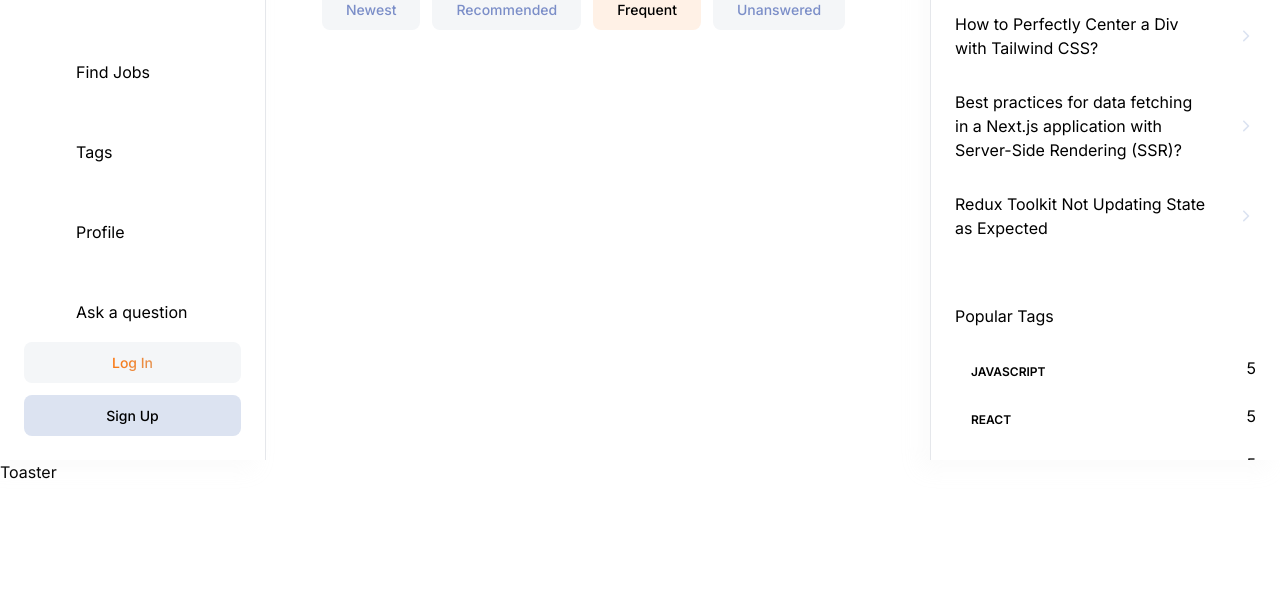
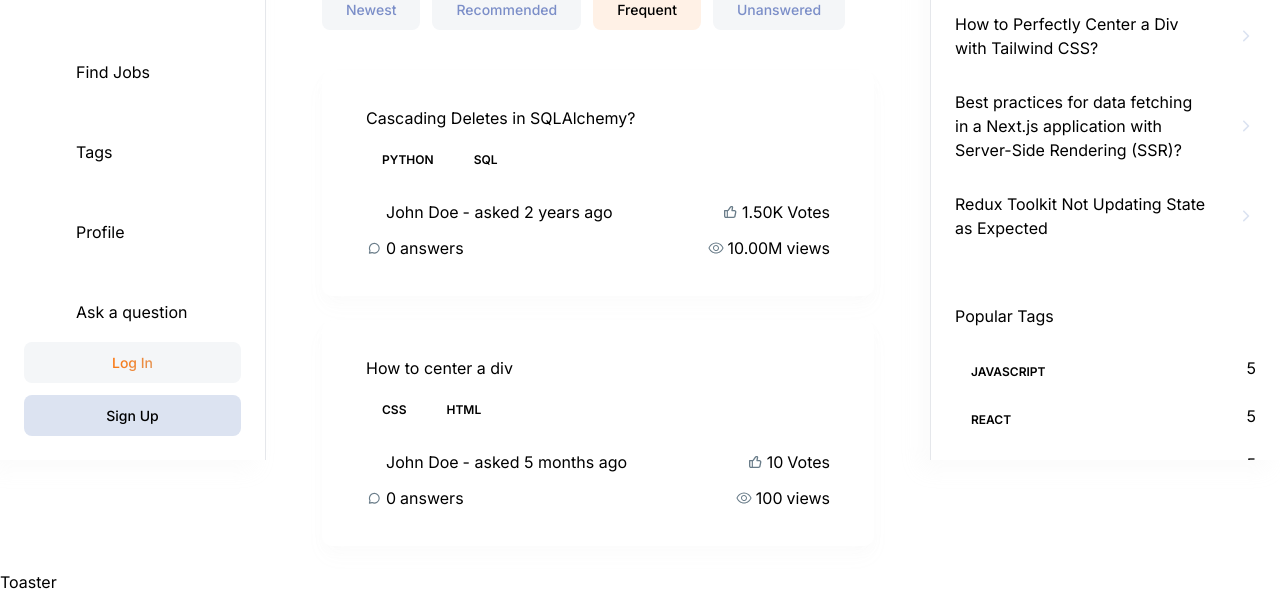
Before and after one commit to majidali137/power_flow, a Next.js app: page / in a window 1280 px wide. Shown: the part 340-931 px from the top of the page. Before the commit the page ends 824 px from the top, so only its background shows below. Built offline with nearby package versions, Linux system fonts and the light colour scheme; no server answers.

Commit message:
update home page

```diff
--- a/app/(root)/(home)/page.tsx
+++ b/app/(root)/(home)/page.tsx
@@ -1,9 +1,46 @@
+import QuestionCard from "@/components/cards/QuestionCard";
 import HomeFilter from "@/components/home/HomeFilter";
 import Filter from "@/components/shared/Filter";
+import NoResult from "@/components/shared/NoResult";
 import LocalSearchbar from "@/components/shared/search/LocalSearchbar";
 import { Button } from "@/components/ui/button";
 import { HomePageFilters } from "@/constants/filters";
 import Link from "next/link";
+
+const questions = [
+  {
+    _id: "1",
+    title: 'Cascading Deletes in SQLAlchemy?',
+    tags: [{ _id: '1', name: 'python' }, { _id: '2', name:
+      'sql' }],
+    author: {
+      _id: "1",
+      name: 'John Doe',
+      picture: 'john-doe.jpg',
+    },
+    upvotes: 1500,
+    views: 10000000,
+    answers: [],
+    createdAt: new Date('2021-09-01T12:00:00.000Z'),
+  },
+  {
+
+    _id: "2",
+    title: 'How to center a div',
+    tags: [{ _id: '3', name: 'css' }, { _id: '4', name:
+      'html' }],
+    author: {
+      _id: "2",
+      name: 'John Doe',
+      picture: 'john-doe.jpg',
+    },
+    upvotes: 10,
+    views: 100,
+    answers: [],
+    createdAt: new Date('2023-09-01T12:00:00.000Z'),
+  },
+];
+
 
 export default function Home() {
   return (
@@ -33,7 +70,33 @@
         />
       </div>
 
-      <HomeFilter/>
+      <HomeFilter />
+
+      <div className="mt-10 flex w-full flex-col gap-6">
+        {/* Looping through questions */}
+        {questions.length > 0 ? (
+          questions.map((question) => (
+            <QuestionCard
+              key={question._id}
+              _id={question._id}
+              title={question.title}
+              tags={question.tags}
+              author={question.author}
+              upvotes={question.upvotes}
+              views={question.views}
+              answers={question.answers}
+              createdAt={question.createdAt}
+            />
+          ))
+        ) : (
+          <NoResult
+            title="There's no question to show"
+            description=" Be the first to break the silence! 🚀 Ask a Question and kickstart the discussion. Your query could be the next big thing others learn from. Get involved! 💡"
+            link="/ask-question"
+            linkTitle="Ask a Question"
+          />
+        )}
+      </div>
     </>
   );
 }
--- a/app/globals.css
+++ b/app/globals.css
@@ -16,7 +16,7 @@
 @apply flex justify-start items-center;
 }
 .card-wrapper {
-@apply bg-light-900 dark:dark-gradient shadow-light-100 dar
+@apply bg-light-900 dark:dark-gradient shadow-light-100 dark:shadow-dark-100
 }
 .btn {
 @apply bg-light-800 dark:bg-dark-300 !important;
--- /dev/null
+++ b/components/cards/QuestionCard.tsx
@@ -0,0 +1,93 @@
+import Link from "next/link";
+import React from "react";
+import RenderTag from "../shared/RenderTag";
+import Metric from "../shared/Metric";
+import { formatNumber, getTimeStamp } from "@/lib/utils";
+
+interface QuestionProps {
+  _id: string;
+  title: string;
+  tags: {
+    _id: string;
+    name: string;
+  }[];
+  author: {
+    _id: string;
+    name: string;
+    picture: string;
+  };
+  upvotes: number;
+  views: number;
+  answers: Array<object>;
+  createdAt: Date;
+}
+
+const QuestionCard = ({
+  _id,
+  title,
+  tags,
+  author,
+  upvotes,
+  views,
+  answers,
+  createdAt,
+}: QuestionProps) => {
+  return (
+    <div className="card-wrapper rounded-[10px] p-9 sm:px-11">
+      <div className="flex flex-col-reverse items-start justify-between gap-5 sm:flex-row">
+        <div>
+          <span className="subtle-regular text-dark400_light700 line-clamp-1 flex sm:hidden">
+            {getTimeStamp(createdAt)}
+          </span>
+          <Link href={`/question/${_id}`}>
+            <h3 className="sm:h3-semibold base-semibold text-dark200_light900 line-clamp-1 flex-1">
+              {title}
+            </h3>
+          </Link>
+        </div>
+
+        {/* If signed in add edit delete actions */}
+      </div>
+      <div className="mt-3.5 flex flex-wrap gap-2">
+        {tags.map((tag) => (
+          <RenderTag key={tag._id} _id={tag._id} name={tag.name} />
+        ))}
+      </div>
+      <div className="flex-between mt-6 w-full flex-wrap gap-3">
+        <Metric
+          imgUrl="/assets/icons/avatar.svg"
+          alt="user"
+          value={author.name}
+          title={` - asked ${getTimeStamp(createdAt)}`}
+          href={`/profile/${author._id}`}
+          isAuthor
+          textStyles="body-medium text-dark400_light700"
+        />
+        <Metric
+          imgUrl="/assets/icons/like.svg"
+          alt="Upvotes"
+          value={formatNumber(upvotes)}
+          title="Votes"
+          textStyles="small-medium text-dark400_light800"
+        />
+        <Metric
+          imgUrl="/assets/icons/message.svg"
+          alt="message"
+          value={formatNumber(answers.length)}
+          title="answers"
+          textStyles="small-medium text-dark400_light800"
+        />
+        <Metric
+          imgUrl="/assets/icons/eye.svg"
+          alt="eye"
+          value={formatNumber(views)}
+          title="views"
+          textStyles="small-medium text-dark400_light800"
+        />
+
+      </div>
+    </div>
+  );
+};
+
+export default QuestionCard;
--- /dev/null
+++ b/components/shared/Metric.tsx
@@ -0,0 +1,58 @@
+import Image from "next/image";
+import Link from "next/link";
+import React from "react";
+
+interface MetricProps {
+  imgUrl: string;
+  alt: string;
+  value: string | number;
+  title: string;
+  href?: string;
+  textStyles?: string;
+  isAuthor?: boolean;
+}
+
+const Metric = ({
+  imgUrl,
+  alt,
+  value,
+  title,
+  href,
+  textStyles,
+  isAuthor,
+}: MetricProps) => {
+  const metricContent = (
+    <>
+      <Image
+        src={imgUrl}
+        width={16}
+        height={16}
+        alt={alt}
+        className={`object-contain ${href ? "rouonded-full" : ""}`}
+      />
+      <p className={`${textStyles} flex items-center gap-1`}>
+        {value}
+        <span
+          className={`small-regular line-clamp-1 ${isAuthor ? "max-sm:hidden" : ""}`}
+        >
+          {title}
+        </span>
+      </p>
+    </>
+  );
+
+  if(href) {
+    return (
+      <Link href={href} className="flex-center gap-1" >
+        {metricContent}
+      </Link>
+    )
+  }
+  return(
+  <div className="flex-center flex-wrap gap-1">
+    {metricContent}
+  </div>
+  );
+};
+
+export default Metric;
--- /dev/null
+++ b/components/shared/NoResult.tsx
@@ -0,0 +1,45 @@
+import Image from "next/image";
+import React from "react";
+import { Button } from "../ui/button";
+import Link from "next/link";
+
+interface Props {
+  title: string;
+  description: string;
+  link: string;
+  linkTitle: string;
+}
+
+const NoResult = ({ title, description, link, linkTitle }: Props) => {
+  return (
+    <div className="mt-10 flex w-full flex-col items-center justify-center">
+      <Image
+        src="/assets/images/light-illustration.png"
+        alt="No result illustration"
+        width={270}
+        height={200}
+        className="block object-contain dark:hidden"
+      />
+      <Image
+        src="/assets/images/dark-illustration.png"
+        alt="No result illustration"
+        width={270}
+        height={200}
+        className="hidden object-contain dark:flex"
+      />
+      <h2 className="h2-bold text-dark200_light900 mt-8">{title}</h2>
+
+      <p className="body-regular text-dark500_light700 my-3.5 max-w-md text-center">
+        {description}
+      </p>
+
+      <Link href={link}>
+        <Button className="paragraph-medium mt-5 min-h-[46px] rounded-lg bg-primary-500 px-4 py-3 text-light-900 hover:bg-primary-500 hover:text-light-900 dark:bg-primary-500 dark:text-light-900">
+          {linkTitle}
+        </Button>
+      </Link>
+    </div>
+  );
+};
+
+export default NoResult;
--- a/components/shared/RenderTag.tsx
+++ b/components/shared/RenderTag.tsx
@@ -3,7 +3,7 @@
 import Link from "next/link";
 
 interface Props {
-  _id: number;
+  _id: string;
   name: string;
   totalQuestions?: number;
   showCount?: boolean;
--- a/components/shared/RightSidebar.tsx
+++ b/components/shared/RightSidebar.tsx
@@ -4,22 +4,22 @@
 import RenderTag from "./RenderTag";
 
 const hotQuestions = [
-  { _id: 1, title: "How do I use express as a custom server in Next3s?" },
-  { _id: 2, title: "Cascading Deletes in SQLAlchemy?" },
-  { _id: 3, title: "How to Perfectly Center a Div with Tailwind CSS?" },
+  { _id: "1", title: "How do I use express as a custom server in Next3s?" },
+  { _id: "2", title: "Cascading Deletes in SQLAlchemy?" },
+  { _id: "3", title: "How to Perfectly Center a Div with Tailwind CSS?" },
   {
-    _id: 4,
+    _id: "4",
     title:
       "Best practices for data fetching in a Next.js application with Server-Side Rendering (SSR)?",
   },
-  { _id: 5, title: "Redux Toolkit Not Updating State as Expected" },
+  { _id: "5", title: "Redux Toolkit Not Updating State as Expected" },
 ];
 const popularTags = [
-  { _id: 1, name: "javascript", totalQuestions: 5 },
-  { _id: 2, name: "react", totalQuestions: 5 },
-  { _id: 3, name: "next", totalQuestions: 5 },
-  { _id: 4, name: "vue", totalQuestions: 2 },
-  { _id: 5, name: "redux", totalQuestions: 5 },
+  { _id: "1", name: "javascript", totalQuestions: 5 },
+  { _id: "2", name: "react", totalQuestions: 5 },
+  { _id: "3", name: "next", totalQuestions: 5 },
+  { _id: "4", name: "vue", totalQuestions: 2 },
+  { _id: "5", name: "redux", totalQuestions: 5 },
 ];
 
 const RightSidebar = () => {
--- a/lib/utils.ts
+++ b/lib/utils.ts
@@ -4,3 +4,41 @@
 export function cn(...inputs: ClassValue[]) {
   return twMerge(clsx(inputs))
 }
+
+export const getTimeStamp = (createdAt: Date): string => {
+  const now = new Date();
+  const seconds = Math.floor((now.getTime() - createdAt.getTime()) / 1000);
+  let interval = seconds / 31536000; // Number of seconds in a year
+
+  if (interval > 1) {
+    return Math.floor(interval) + " years ago";
+  }
+  interval = seconds / 2592000; // Number of seconds in a month
+  if (interval > 1) {
+    return Math.floor(interval) + " months ago";
+  }
+  interval = seconds / 86400; // Number of seconds in a day
+  if (interval > 1) {
+    return Math.floor(interval) + " days ago";
+  }
+  interval = seconds / 3600; // Number of seconds in an hour
+  if (interval > 1) {
+    return Math.floor(interval) + " hours ago";
+  }
+  interval = seconds / 60; // Number of seconds in a minute
+  if (interval > 1) {
+    return Math.floor(interval) + " minutes ago";
+  }
+  return Math.floor(seconds) + " seconds ago";
+};
+
+
+export const formatNumber = (num: number): string => {
+  if (num >= 1000000) {
+    return (num / 1000000).toFixed(2) + "M"; // Divides by 1,000,000 and appends "M"
+  } else if (num >= 1000) {
+    return (num / 1000).toFixed(2) + "K"; // Divides by 1,000 and appends "K"
+  } else {
+    return num.toString(); // Returns the number as a string if less than 1,000
+  }
+};
```
